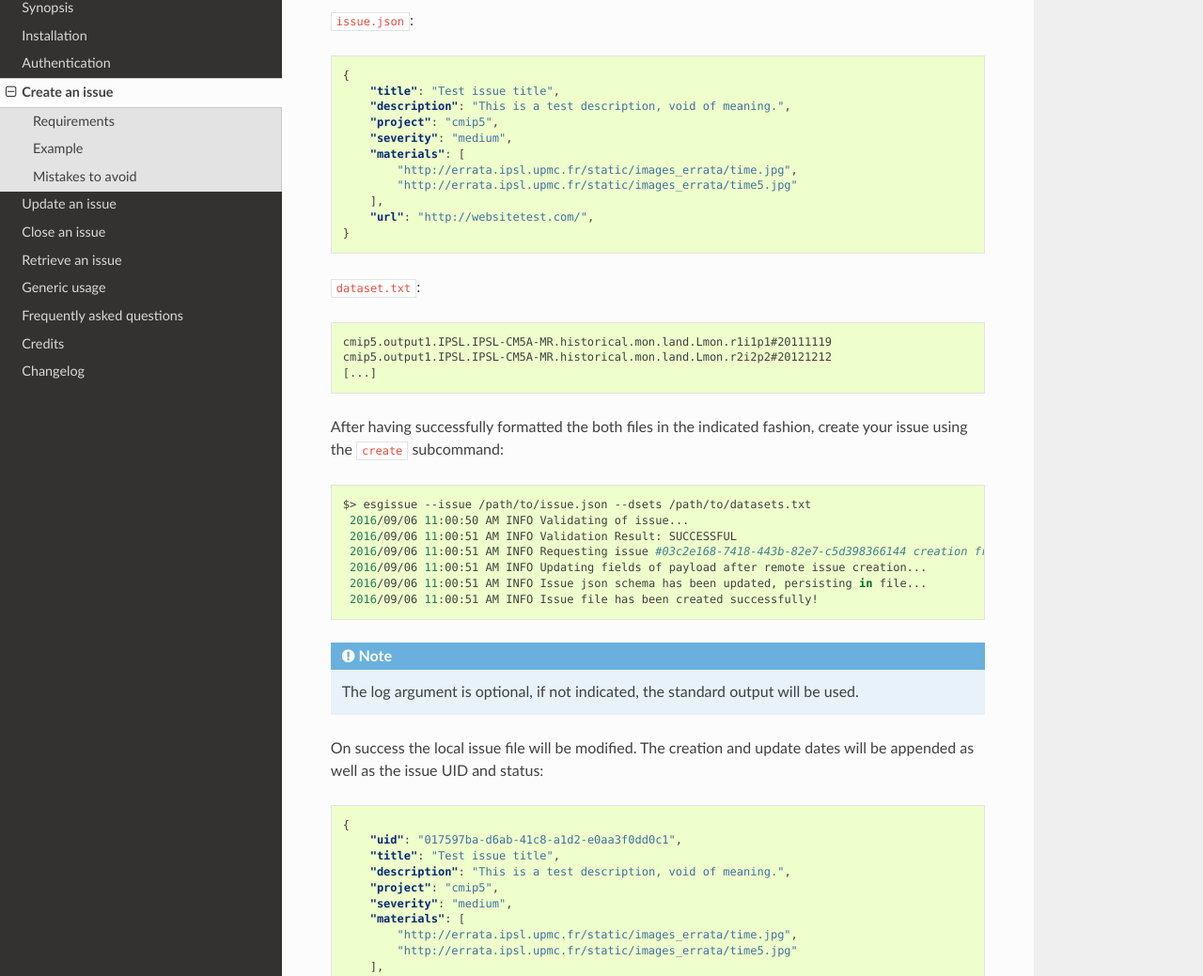
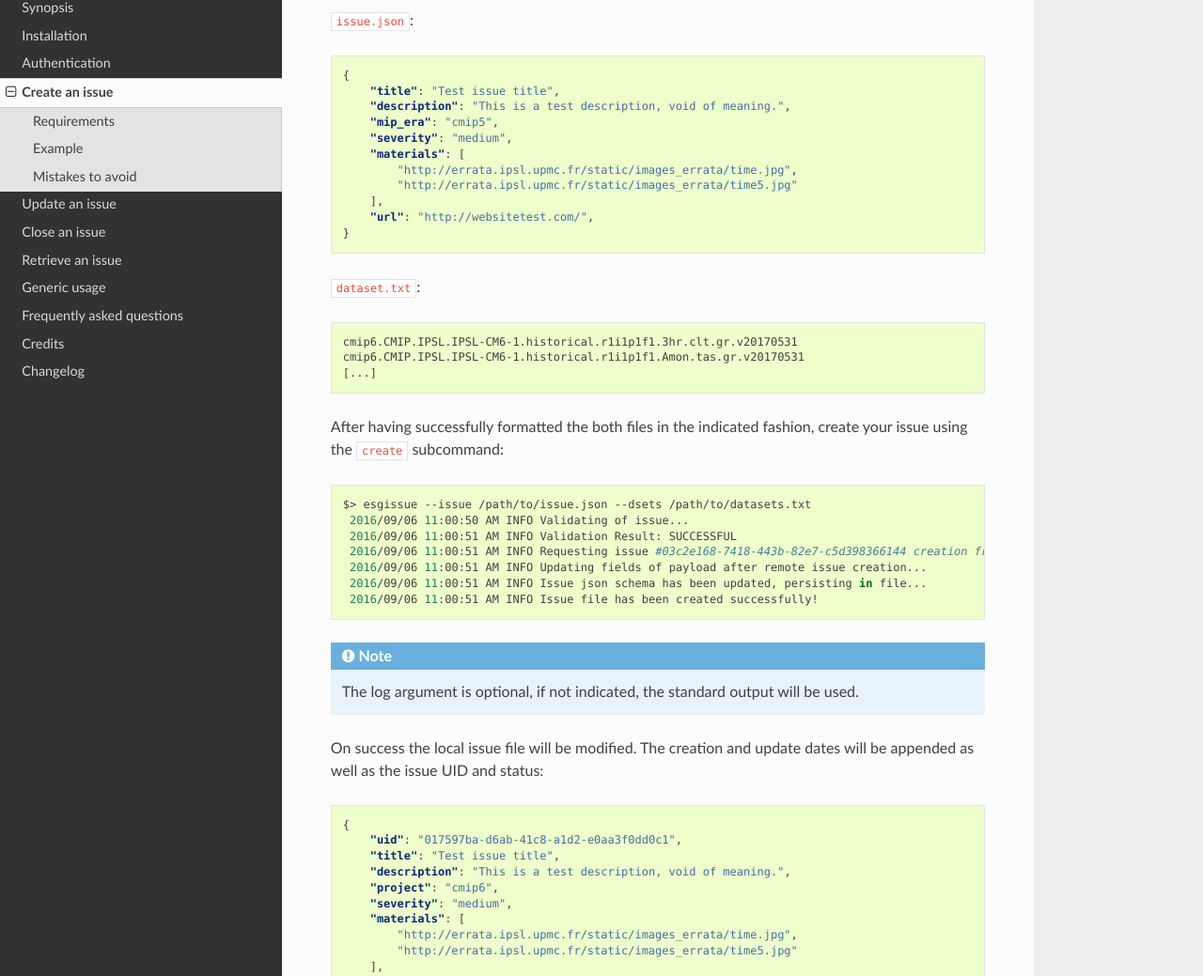
Before and after one commit to ES-DOC/esdoc-errata-client, a Sphinx documentation site: the page built from docs/create.rst, in a window 1280 px wide and 1400 px high, scrolled down 1699 px. Shown: the part 137-1176 px from the top of the window at 94% size. Built offline with Sphinx 7.4.7 and the Read the Docs theme 2.0.0, drawn with Linux system fonts in a browser that asks for light colours.

Commit message:
project changed to mip_era

```diff
--- a/docs/create.rst
+++ b/docs/create.rst
@@ -24,7 +24,7 @@ These JSON attributes/fields consist in:
 +-------------------+-----------------------------------------------+
 | ``description``   | Mandatory                                     |
 +-------------------+-----------------------------------------------+
-| ``project``       | Mandatory and value-controlled                |
+| ``mip_era``       | Mandatory and value-controlled                |
 +-------------------+-----------------------------------------------+
 | ``severity``      | Mandatory and value-controlled                |
 +-------------------+-----------------------------------------------+
@@ -80,7 +80,7 @@ On declaration of the issue this is the regular form of an issue:
     {
         "title": "Test issue title",
         "description": "This is a test description, void of meaning.",
-        "project": "cmip5",
+        "mip_era": "cmip5",
         "severity": "medium",
         "materials": [
             "http://errata.ipsl.upmc.fr/static/images_errata/time.jpg",
@@ -93,8 +93,8 @@ On declaration of the issue this is the regular form of an issue:
 
 .. code-block:: none
 
-    cmip5.output1.IPSL.IPSL-CM5A-MR.historical.mon.land.Lmon.r1i1p1#20111119
-    cmip5.output1.IPSL.IPSL-CM5A-MR.historical.mon.land.Lmon.r2i2p2#20121212
+    cmip6.CMIP.IPSL.IPSL-CM6-1.historical.r1i1p1f1.3hr.clt.gr.v20170531
+    cmip6.CMIP.IPSL.IPSL-CM6-1.historical.r1i1p1f1.Amon.tas.gr.v20170531
     [...]
 
 After having successfully formatted the both files in the indicated fashion, create your issue using the ``create`` subcommand:
@@ -121,7 +121,7 @@ On success the local issue file will be modified. The creation and update dates
         "uid": "017597ba-d6ab-41c8-a1d2-e0aa3f0dd0c1",
         "title": "Test issue title",
         "description": "This is a test description, void of meaning.",
-        "project": "cmip5",
+        "project": "cmip6",
         "severity": "medium",
         "materials": [
             "http://errata.ipsl.upmc.fr/static/images_errata/time.jpg",
--- a/docs/update.rst
+++ b/docs/update.rst
@@ -25,7 +25,7 @@ In fact, to guarantee the issue quality some attributes are immutable.
 +-------------------+-----------------------------------------------+
 | ``description``   | Mandatory and value-controlled                |
 +-------------------+-----------------------------------------------+
-| ``project``       | Mandatory and unchanged                       |
+| ``mip_era``       | Mandatory and unchanged                       |
 +-------------------+-----------------------------------------------+
 | ``severity``      | Mandatory and value-controlled                |
 +-------------------+-----------------------------------------------+
```
